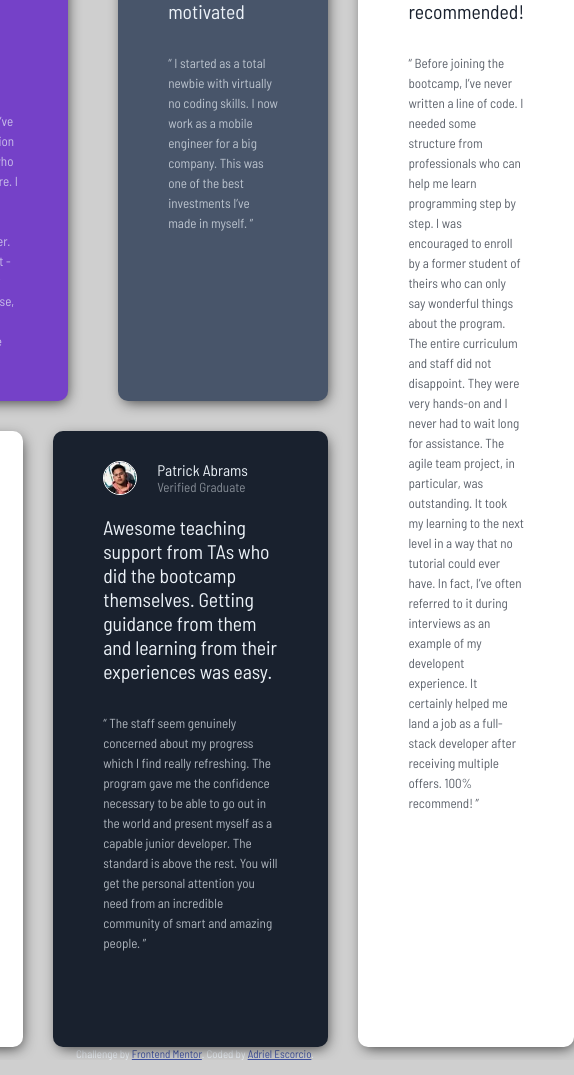
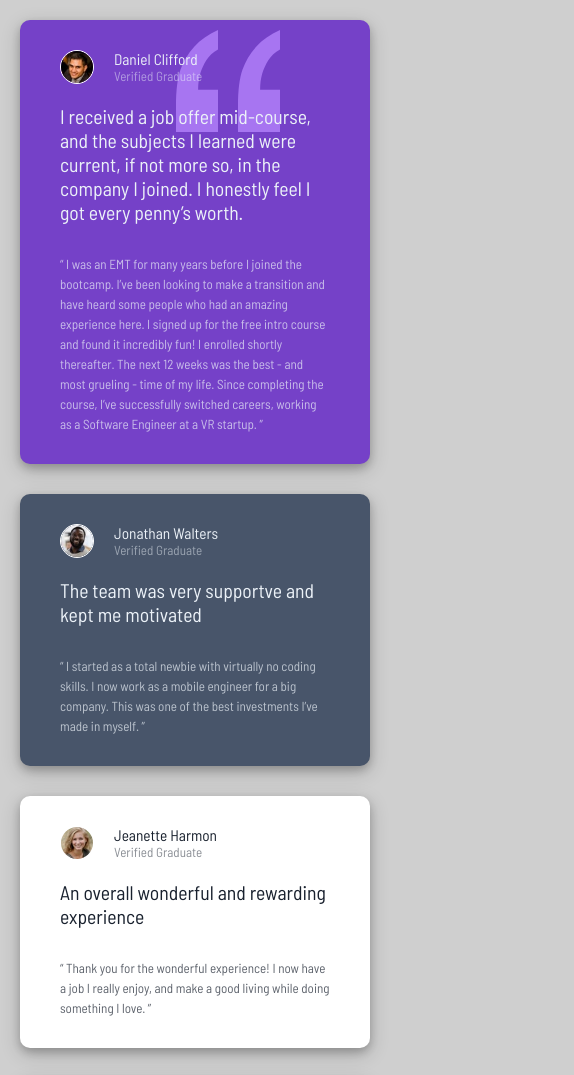
Before and after one commit to AdrielEscorcio/Secao-de-grade-de-depoimentos, a plain HTML site: page index.html in a window 390 px wide. Shown: the top 1075 px of the page, 574 px wide, since content can reach past the window. Drawn offline with Linux system fonts and the light colour scheme.

Commit message:
Responsivo

```diff
--- a/css/style.css
+++ b/css/style.css
@@ -43,18 +43,25 @@ body {
 }
 
 section {
+  position: relative;
   padding: 30px 50px;
   border-radius: 10px;
-  box-shadow: 2px 4px 14px -3px rgba(0,0,0,0.72);
-  position: relative;
+  /* box-shadow: 2px 4px 14px -3px rgba(0,0,0,0.72); */
+ box-shadow: 0 4px 8px 0 rgba(0, 0, 0, 0.2), 0 6px 20px 0 rgba(0, 0, 0, 0.19);
+
+}
+
+section:hover {
+  transform: rotate(2deg);
+  transition: 1s;
 }
 
 section img {
   border-radius: 50%;
   border: 1px solid white;
   width: 32px;
+}
 
-}
 
 .perfil {
   display: flex;
@@ -93,6 +100,7 @@ section p {
 
 .primeiro:hover {
   left: -20px;
+
 }
 
 .segundo {
@@ -112,6 +120,7 @@ section p {
 
 .terceiro:hover {
   left: -20px;
+
 }
 
 .quarto {
@@ -134,3 +143,49 @@ section p {
 .quinto:hover {
   right: -20px;
 }
+
+@media (max-width:750px) {
+  body {
+    justify-content: flex-start;
+  }
+  .conteiner {
+    grid-template-columns: 1fr;
+    grid-template-rows: repeat(5, auto);
+    margin: 20px;
+
+  }
+
+  section {
+    padding: 30px 40px;
+  }
+
+  .primeiro {
+    grid-column: 1 / 2;
+    grid-row: 1 / 2;
+    background-position: top 10px right 90px ;
+  }
+
+  .segundo {
+    grid-column: 1;
+    grid-row: 2 / 3;
+  }
+
+  .terceiro {
+    grid-column: 1 / 2;
+    grid-row: 3 / 4;
+  }
+
+
+  .quarto {
+    grid-column: 1;
+    grid-row: 4 / 5;
+  }
+
+
+  .quinto {
+    grid-column:1;
+    grid-row: 5 / 6;
+  }
+
+
+}
```
